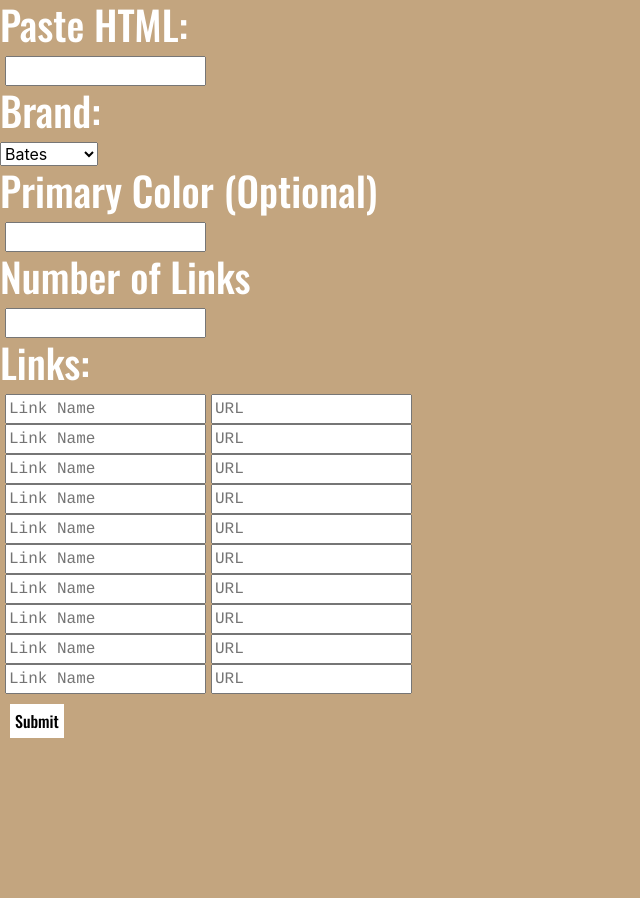
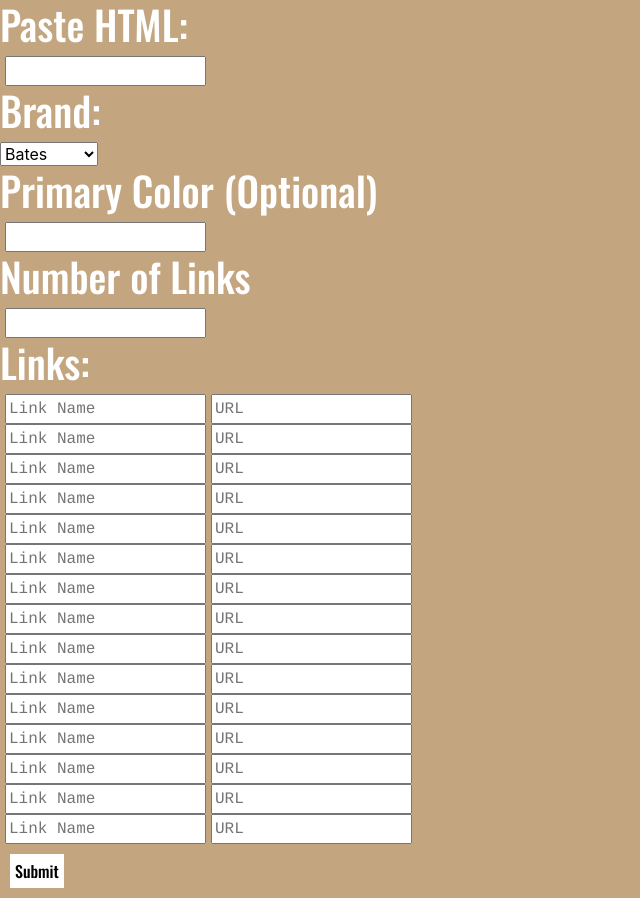
Before and after one commit to taylorgswayze/html-processor-master, a Flask app: page / in a window 1280 px wide. Shown: the whole page, without its empty margins (0-640 px from the left). Before the commit the page ends 738 px from the top, so only its background shows below. Run offline with Flask 2, Linux system fonts and the light colour scheme; some libraries are stand-ins or nearby versions.

Commit message:
add link fields

```diff
--- a/templates/my_form.html
+++ b/templates/my_form.html
@@ -93,7 +93,13 @@ textarea {
 		<input class="linkname" type="text" name="linkname7" placeholder="Link Name"><input type="text" name="linkurl7" placeholder="URL"><br/>
 		<input class="linkname" type="text" name="linkname8" placeholder="Link Name"><input type="text" name="linkurl8" placeholder="URL"><br/>
 		<input class="linkname" type="text" name="linkname9" placeholder="Link Name"><input type="text" name="linkurl9" placeholder="URL"><br/>
-		<input class="linkname" type="text" name="linkname10" placeholder="Link Name"><input type="text" name="linkurl10" placeholder="URL"><br/><input style="margin:10px;border:none;background-color:white;padding:5px;" type="submit">
+		<input class="linkname" type="text" name="linkname10" placeholder="Link Name"><input type="text" name="linkurl10" placeholder="URL"><br/>
+		<input class="linkname" type="text" name="linkname11" placeholder="Link Name"><input type="text" name="linkurl11" placeholder="URL"><br/>
+		<input class="linkname" type="text" name="linkname12" placeholder="Link Name"><input type="text" name="linkurl12" placeholder="URL"><br/>
+		<input class="linkname" type="text" name="linkname13" placeholder="Link Name"><input type="text" name="linkurl13" placeholder="URL"><br/>
+		<input class="linkname" type="text" name="linkname14" placeholder="Link Name"><input type="text" name="linkurl14" placeholder="URL"><br/>
+		<input class="linkname" type="text" name="linkname15" placeholder="Link Name"><input type="text" name="linkurl15" placeholder="URL"><br/>
+	<input style="margin:10px;border:none;background-color:white;padding:5px;" type="submit">
 		</form>
 
 </body>
```
